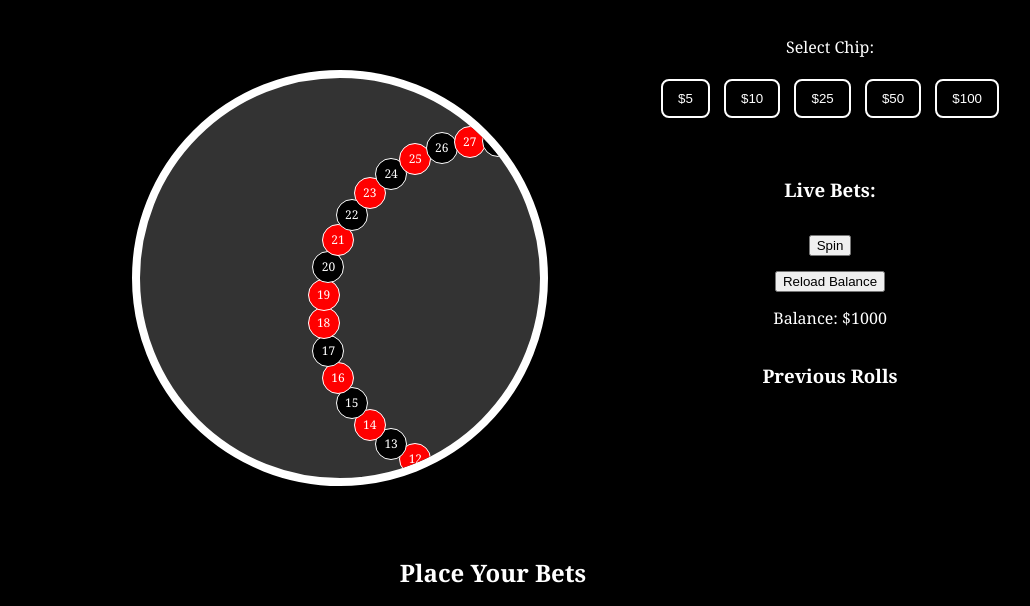
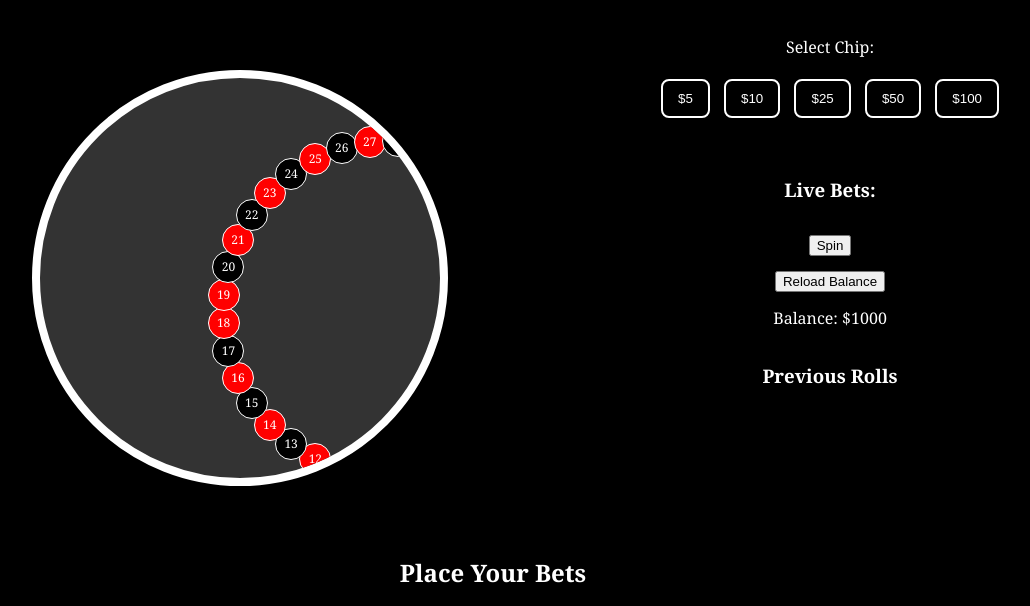
Before and after one commit to snakimoto/trentonlarussa.com, a plain HTML site: page roulette.html in a window 1280 px wide. Shown: the part 182-788 px from the top of the page, without its empty margins (147-1177 px from the left). Drawn offline with Linux system fonts and the light colour scheme.

Commit message:
Update roulette.css

```diff
--- a/roulette.css
+++ b/roulette.css
@@ -40,7 +40,7 @@ h1 {
   border-radius: 50%;
   background: #333;
   overflow: hidden;
-  transform: translate(150px, 30px); /* move entire wheel right and down */
+  transform: translate(50px, 30px); /* move entire wheel right and down */
 }
 
 .wheel-sector {
```
